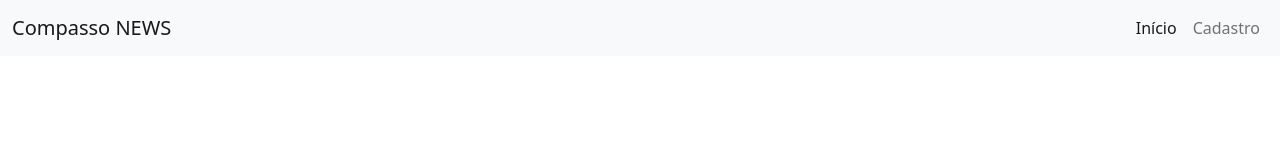
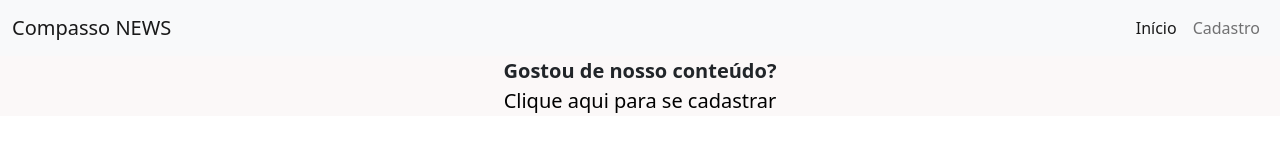
Before and after one commit to viniciushoffmannr/Projeto-Compasso, a plain HTML site: page index.html in a window 1280 px wide. Drawn offline with nearby package versions, Linux system fonts and the light colour scheme.

Commit message:
ajustando rodape

```diff
--- a/botao.css
+++ b/botao.css
@@ -1,4 +1,12 @@
-#player {
-    object-position: center;
-    margin-left: 40%;
+#rodape {
+    font-weight: bold;
+    font-size: 20px;
+    text-align: center;
+    background-color: rgb(251, 248, 248);
 }
+
+#botaocadastra {
+    color: black;
+    font-weight: normal;
+    text-decoration: none;
+}
--- a/index.html
+++ b/index.html
@@ -28,8 +28,11 @@
         </div>
       </div>
     </nav>
+  </header>
 
-  </header>
+  <footer id="rodape">
+    <p>Gostou de nosso conteúdo? <br><a id="botaocadastra" href="index.html">Clique aqui para se cadastrar</a></p>
+  </footer>
 
   <script src="https://cdn.jsdelivr.net/npm/bootstrap@5.1.3/dist/js/bootstrap.bundle.min.js" integrity="sha384-ka7Sk0Gln4gmtz2MlQnikT1wXgYsOg+OMhuP+IlRH9sENBO0LRn5q+8nbTov4+1p" crossorigin="anonymous"></script>
 </body>
```
